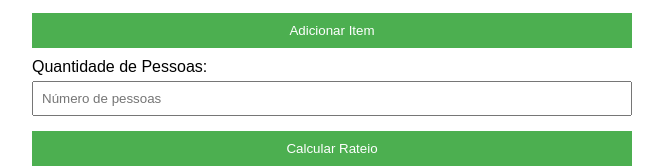
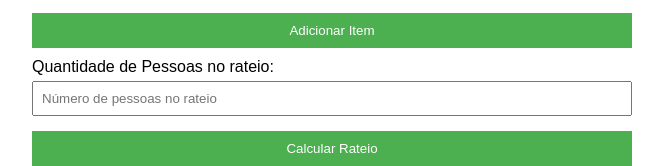
Before and after one commit to TrilhandoTrekking/RateioBar, a plain HTML site: page index.html in a window 1280 px wide. Shown: the part 286-452 px from the top of the page, without its empty margins (308-971 px from the left). Drawn offline with Linux system fonts and the light colour scheme.

Commit message:
Update index.html

```diff
--- a/index.html
+++ b/index.html
@@ -84,8 +84,8 @@
     <button class="button" onclick="addItem()">Adicionar Item</button>
 
     <div class="input-group">
-        <label for="people">Quantidade de Pessoas:</label>
-        <input type="number" id="people" placeholder="Número de pessoas" min="1">
+        <label for="people">Quantidade de Pessoas no rateio:</label>
+        <input type="number" id="people" placeholder="Número de pessoas no rateio" min="1">
     </div>
 
     <button class="button" onclick="calculate()">Calcular Rateio</button>
```
